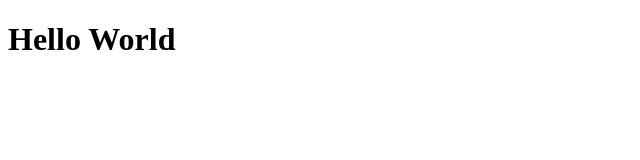
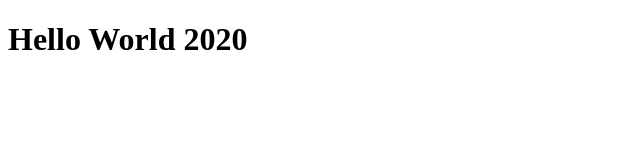
Before and after one commit to aatifahmed4/Bootcamp-2020, a plain HTML site: page index.html in a window 1280 px wide. Shown: the whole page, without its empty margins (0-640 px from the left). Drawn offline with Linux system fonts and the light colour scheme.

Commit message:
Update index.html
Update index.html

```diff
--- a/index.html
+++ b/index.html
@@ -7,6 +7,6 @@
     <title>Document</title>
 </head>
 <body>
-    <h1> Hello World </h1>
+    <h1> Hello World 2020 </h1>
 </body>
 </html>
```
